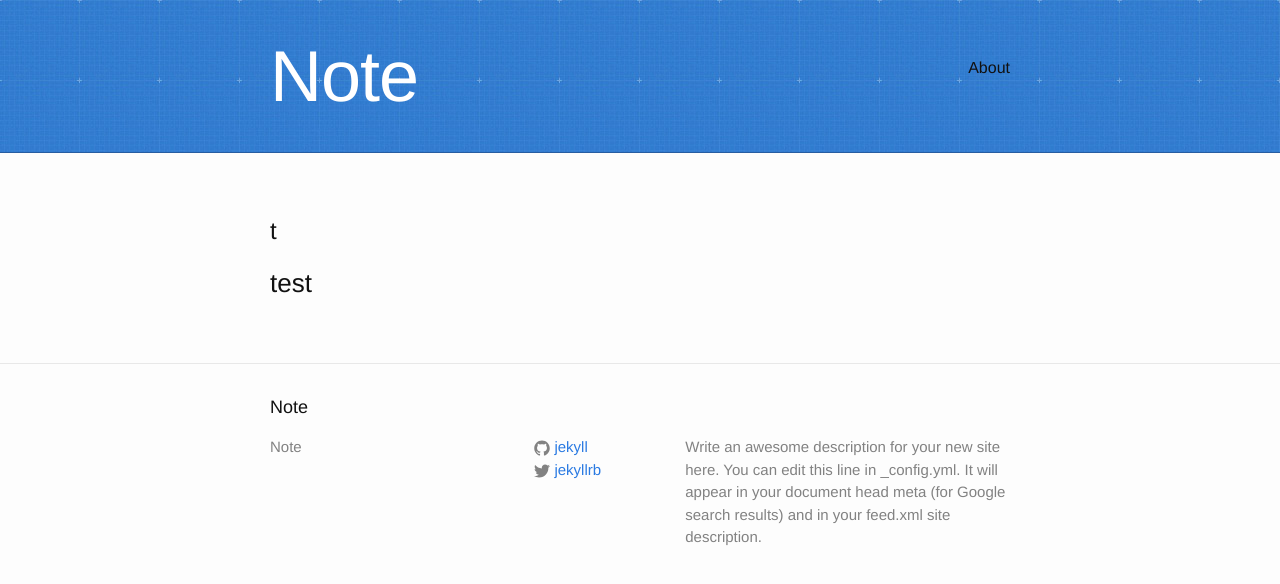
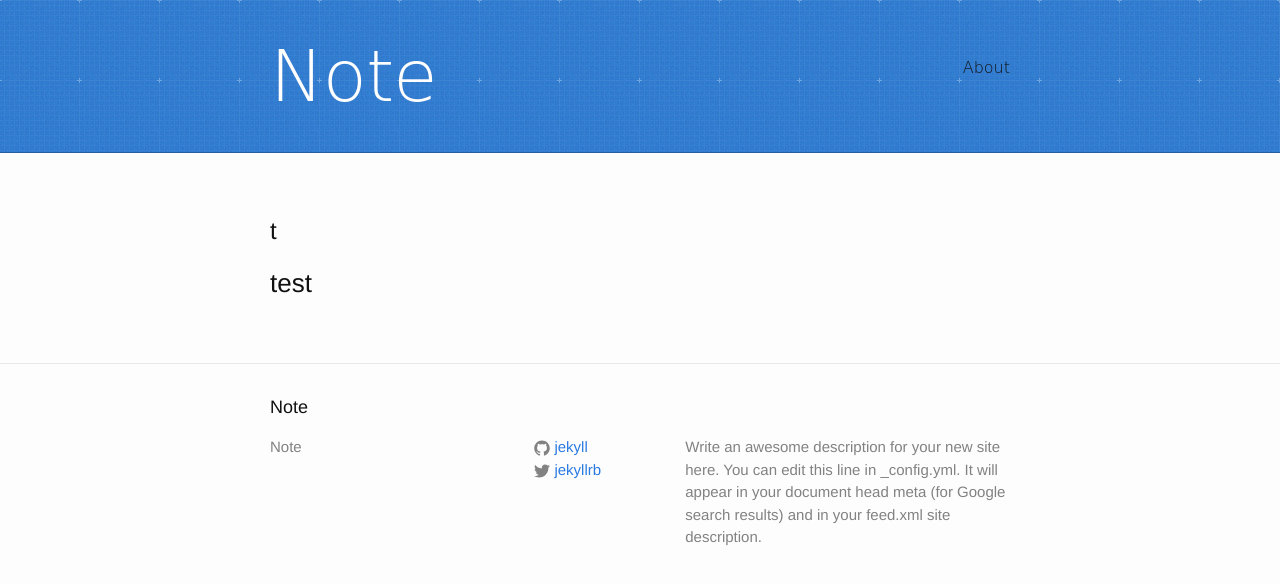
Before and after one commit to SekiTakuya/SekiTakuya.github.io, a Jekyll site: the page built from index.md, in a window 1280 px wide. Shown: the top 584 px of the page. Built offline with Jekyll 4.4.1, drawn with Linux system fonts in a browser that asks for light colours.

Commit message:
Update _layout.scss

```diff
--- a/_sass/_layout.scss
+++ b/_sass/_layout.scss
@@ -4,7 +4,7 @@
 .site-header {
     padding-top: 40px;
     padding-bottom: 40px;
-    font-family: 'Architects Daughter', 'Helvetica Neue', Helvetica, Arial, serif;
+    font-family: 'Comic Sans MS';
     background: #2e7bcf url(../images/header-bg.jpg) 0 0 repeat-x;
     border-bottom: solid 1px #275da1;
 
```
